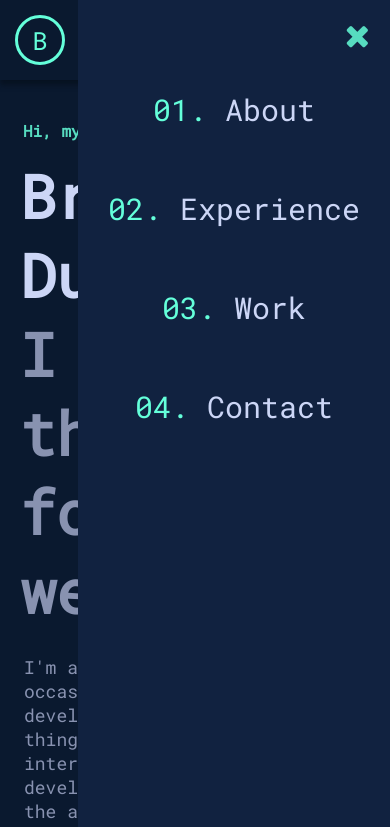
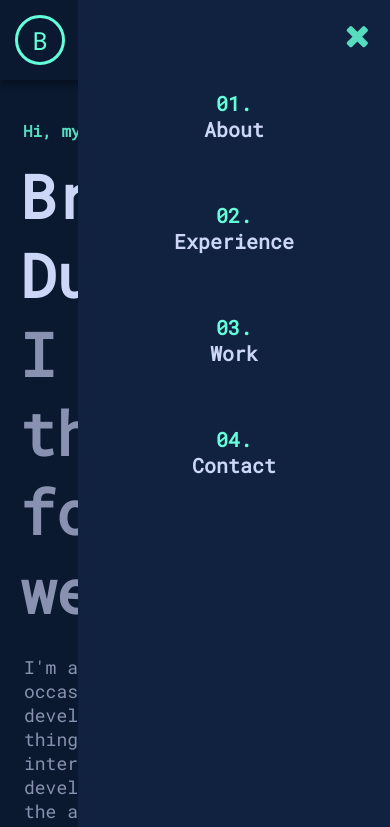
Before and after one commit to brayandm/Portfolio, a plain HTML site: page index.html in a window 390 px wide. Both pictures are taken after a click on the icon 356 px from the left and 36 px from the top of the page. Shown: the top 827 px of the page. Drawn offline with nearby package versions, Linux system fonts and the light colour scheme.

Commit message:
last change

```diff
--- a/index.html
+++ b/index.html
@@ -27,16 +27,28 @@
     <div class="menu non-display">
         <ul>
             <li><a class="nav-about menu-nav" href="#about-id">
-                    <p>01.&nbsp</p>About
+                <div>
+                    <h1>01.</h1>
+                    <h2>About</h2>
+                </div>
                 </a></li>
             <li><a class="nav-experience menu-nav" href="#experience-id">
-                    <p>02.&nbsp</p>Experience
+                <div>
+                    <h1>02.</h1>
+                    <h2>Experience</h2>
+                </div>
                 </a></li>
             <li><a class="nav-work menu-nav" href="#work-id">
-                    <p>03.&nbsp</p>Work
+                <div>
+                    <h1>03.</h1>
+                    <h2>Work</h2>
+                </div>
                 </a></li>
             <li><a class="nav-contact menu-nav" href="#contact-id">
-                    <p>04.&nbsp</p>Contact
+                <div>
+                    <h1>04.</h1>
+                    <h2>Contact</h2>
+                </div>
                 </a></li>
         </ul>
     </div>
--- a/script.js
+++ b/script.js
@@ -13,7 +13,7 @@ iconNavigation = document.querySelector(".icon-navigation i");
 iconNavigationNav = document.querySelector(".icon-navigation");
 menu = document.querySelector(".menu.non-display");
 menuNavs = document.querySelectorAll(".menu-nav");
-delayLogo = 1000;
+delayLogo = 4000;
 
 iconNavigation.addEventListener("click", onIconNavigationButtonClick);
 
--- a/style.css
+++ b/style.css
@@ -56,26 +56,6 @@
     100% {
         transform: scale(0);
         opacity: 0;
-    }
-}
-
-@keyframes went-right {
-    from {
-        transform: translate3d(80vw, 0, 0);
-    }
-
-    to {
-        transform: translate3d(0, 0, 0);
-    }
-}
-
-@keyframes go-right {
-    from {
-        transform: translate3d(0, 0, 0);
-    }
-
-    to {
-        transform: translate3d(80vw, 0, 0);
     }
 }
 
@@ -751,8 +731,7 @@ nav ul li a:hover {
     }
 
     .menu.hide {
-        animation: went-right 500ms;
-        animation-fill-mode: both;
+        transform: translate3d(0, 0, 0);
     }
 
     .menu {
@@ -765,6 +744,7 @@ nav ul li a:hover {
         z-index: 20;
         text-align: center;
         transform: translate3d(80vw, 0, 0);
+        transition: transform 500ms;
     }
 
     .menu ul {
@@ -796,6 +776,25 @@ nav ul li a:hover {
     .menu ul li a:hover {
         transition: color 500ms;
         color: var(--color-palette-dark-turquoise);
+    }
+
+    .menu-nav div{
+        display: flex;
+        flex-direction: column;
+        align-items: center;
+    }
+
+
+    .menu-nav h1 {
+        font-size: 20px;
+        color: var(--color-palette-light-turquoise);
+        text-align: center;
+    }
+
+    .menu-nav h2 {
+        font-size: 20px;
+        color: var(--color-palette-light-gray);
+        text-align: center;
     }
 
     .nav-about {
```
